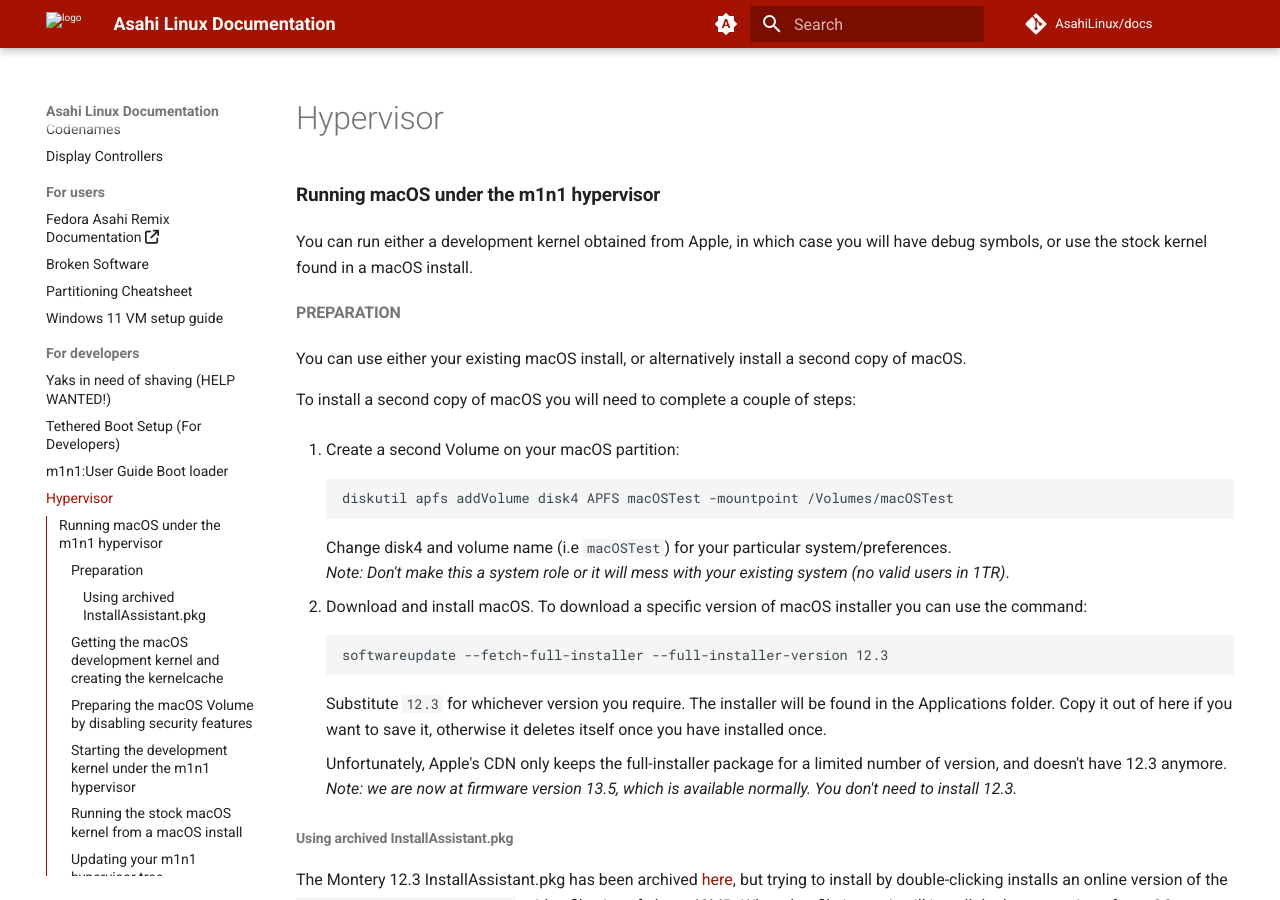
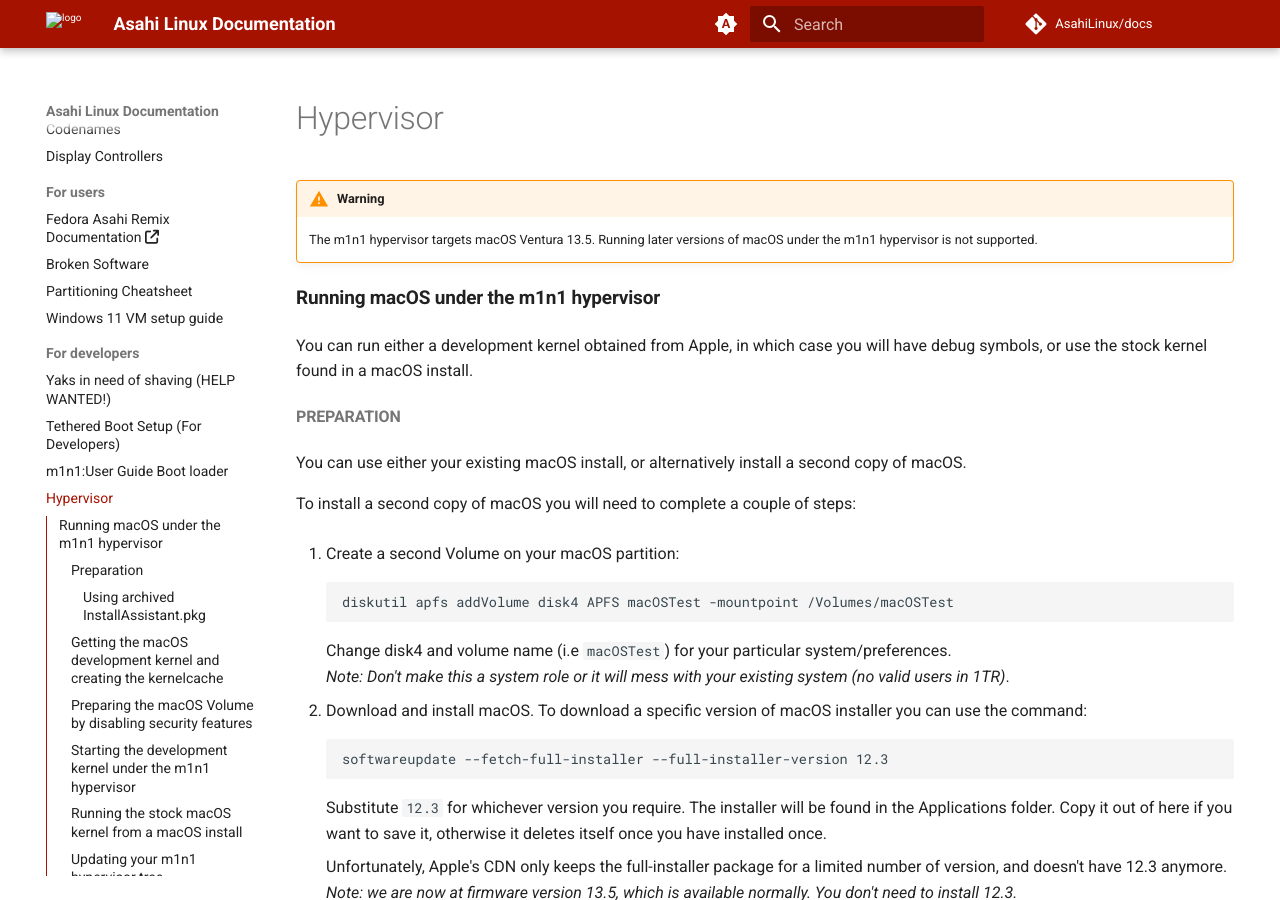
Before and after one commit to AsahiLinux/docs, an MkDocs documentation site: the page built from docs/sw/m1n1-hypervisor.md, in a window 1280 px wide and 900 px high. Built offline with MkDocs 1.6.1 and Material for MkDocs 9.7.7, drawn with Linux system fonts in a browser that asks for light colours; comment, search, counter and statistics services are not loaded.

Commit message:
Add note that the m1n1 hypervisor targets macOS 13.5
Signed-off-by: Avi Brender <avibrender@gmail.com>

```diff
--- a/docs/sw/m1n1-hypervisor.md
+++ b/docs/sw/m1n1-hypervisor.md
@@ -1,6 +1,9 @@
 ---
 title: m1n1 Hypervisor
 ---
+
+!!! warning
+    The m1n1 hypervisor targets macOS Ventura 13.5. Running later versions of macOS under the m1n1 hypervisor is not supported.
 
 # Running macOS under the m1n1 hypervisor
 
```
